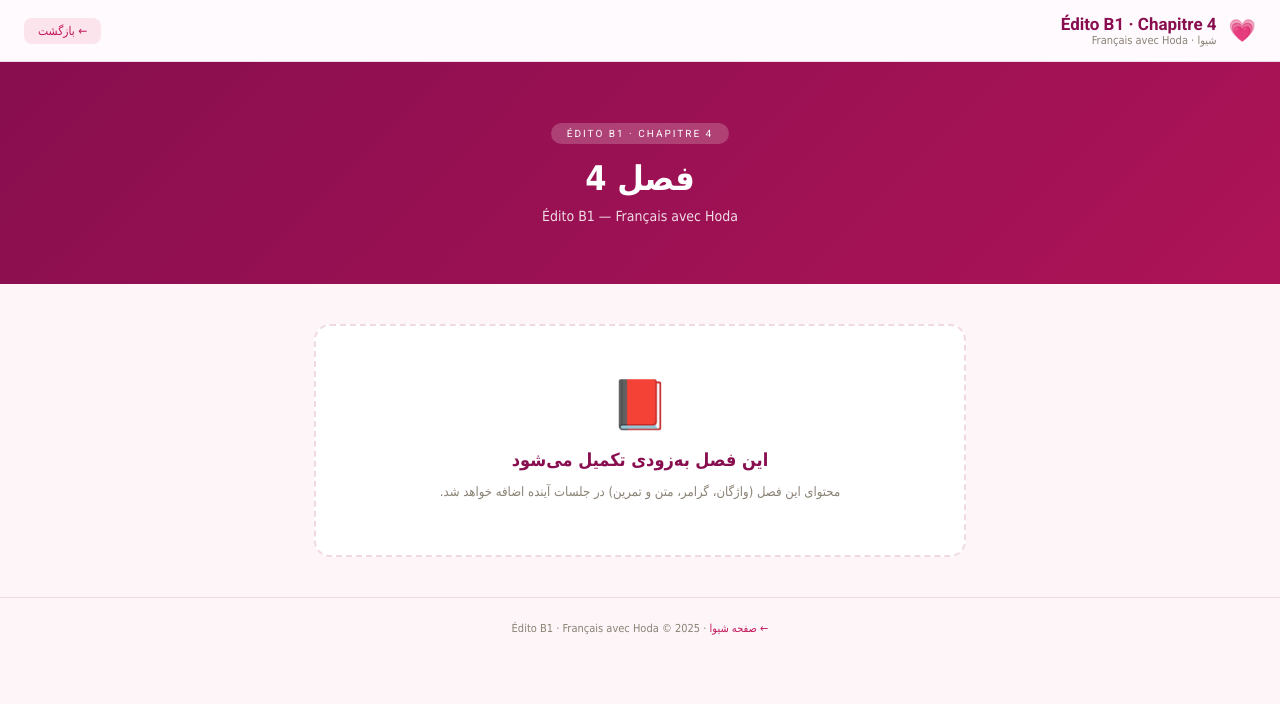
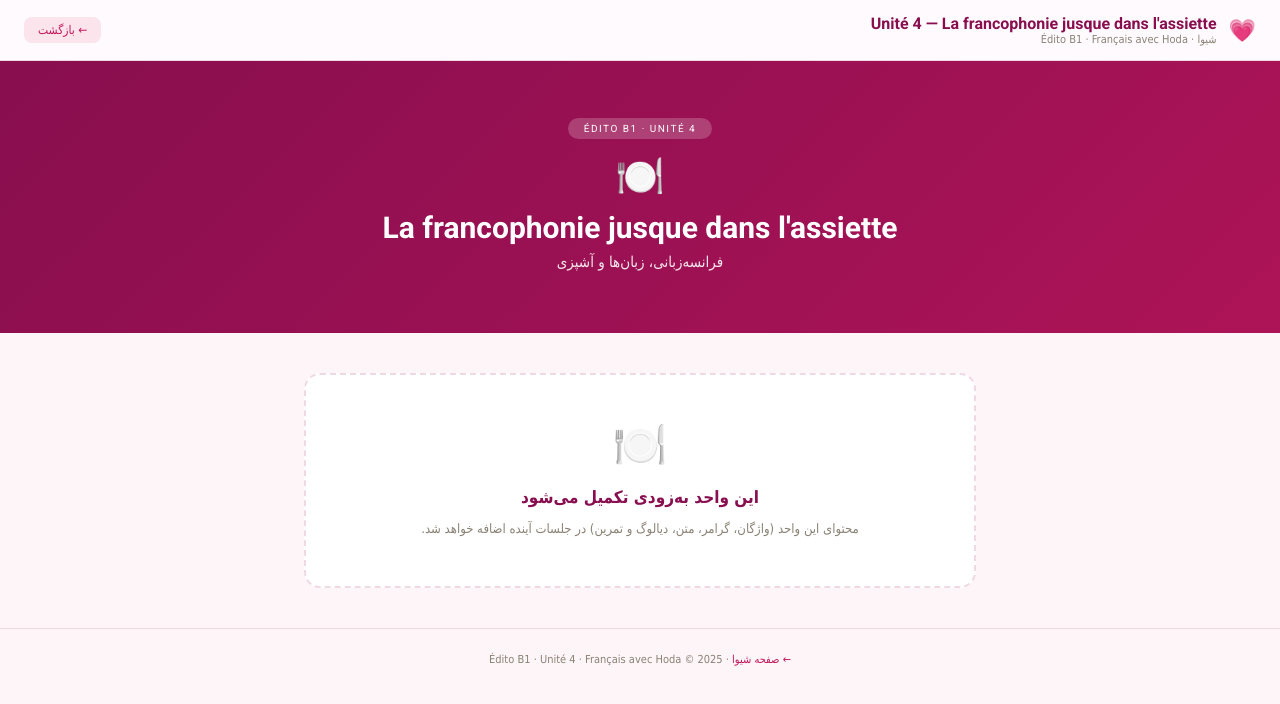
Before and after one commit to HodaFrench/MyStudents-Private, a plain HTML site: page students/Shiva/Edito-B1/Chapitre-4/index.html in a window 1280 px wide. Drawn offline with Linux system fonts and the light colour scheme; a web font is replaced by a local one.

Commit message:
Update B1 Unité 4: La francophonie jusque dans l'assiette

```diff
--- a/students/Shiva/Edito-B1/Chapitre-4/index.html
+++ b/students/Shiva/Edito-B1/Chapitre-4/index.html
@@ -2,7 +2,7 @@
 <html lang="fa" dir="rtl">
 <head>
 <meta charset="UTF-8"><meta name="viewport" content="width=device-width,initial-scale=1.0">
-<title>Édito B1 · Chapitre 4 — Shiva</title>
+<title>Édito B1 · Unité 4 — La francophonie jusque dans l'assiette · Shiva</title>
 <link href="https://fonts.googleapis.com/css2?family=Estedad:wght@300;400;500;600;700&family=Roboto:wght@400;500;700&display=swap" rel="stylesheet">
 <style>
 *{margin:0;padding:0;box-sizing:border-box;}
@@ -11,17 +11,18 @@ html{scroll-behavior:smooth;}
 body{font-family:'Estedad','Tahoma',sans-serif;background:var(--paper);color:var(--ink);min-height:100vh;}
 .topbar{background:#fffafe;border-bottom:1px solid var(--line);padding:14px 24px;display:flex;align-items:center;gap:12px;position:sticky;top:0;z-index:100;}
 .topbar .logo{font-size:22px;}
-.topbar h1{font-size:17px;color:var(--pink-deep);font-family:'Roboto',sans-serif;}
+.topbar h1{font-size:16px;color:var(--pink-deep);font-family:'Roboto',sans-serif;}
 .topbar .fa{font-size:11px;color:var(--gray);}
-.back{margin-right:auto;color:var(--pink);text-decoration:none;font-size:12px;background:var(--pink-pale);padding:6px 14px;border-radius:8px;}
-.hero{background:linear-gradient(135deg,var(--pink-deep),#ad1457);color:white;padding:60px 24px;text-align:center;}
-.hero .badge{font-family:'Roboto',monospace;font-size:10px;letter-spacing:.2em;background:rgba(255,255,255,.2);padding:5px 16px;border-radius:14px;display:inline-block;margin-bottom:14px;}
-.hero h2{font-size:34px;font-weight:700;margin-bottom:10px;}
-.hero p{font-size:14px;opacity:.85;}
-.wrap{max-width:700px;margin:0 auto;padding:40px 24px;}
-.empty-box{background:white;border:2px dashed var(--line);border-radius:16px;padding:50px 30px;text-align:center;}
-.empty-icon{font-size:48px;margin-bottom:16px;}
-.empty-title{font-size:18px;font-weight:700;color:var(--pink-deep);margin-bottom:10px;}
+.back{margin-right:auto;color:var(--pink);text-decoration:none;font-size:12px;background:var(--pink-pale);padding:6px 14px;border-radius:8px;white-space:nowrap;}
+.hero{background:linear-gradient(135deg,var(--pink-deep),#ad1457);color:white;padding:56px 24px;text-align:center;}
+.hero .badge{font-family:'Roboto',monospace;font-size:10px;letter-spacing:.15em;background:rgba(255,255,255,.2);padding:5px 16px;border-radius:14px;display:inline-block;margin-bottom:14px;}
+.hero .icon{font-size:40px;margin-bottom:10px;}
+.hero h2{font-size:30px;font-weight:700;margin-bottom:8px;font-family:'Roboto',sans-serif;direction:ltr;}
+.hero .fa{font-size:15px;opacity:.9;margin-bottom:6px;}
+.wrap{max-width:720px;margin:0 auto;padding:40px 24px;}
+.empty-box{background:white;border:2px dashed var(--line);border-radius:16px;padding:44px 30px;text-align:center;}
+.empty-icon{font-size:44px;margin-bottom:16px;}
+.empty-title{font-size:17px;font-weight:700;color:var(--pink-deep);margin-bottom:10px;}
 .empty-text{font-size:13px;color:var(--gray);line-height:1.9;}
 .footer{text-align:center;padding:24px;color:var(--gray);font-size:11px;border-top:1px solid var(--line);}
 .footer a{color:var(--pink);text-decoration:none;}
@@ -30,21 +31,22 @@ body{font-family:'Estedad','Tahoma',sans-serif;background:var(--paper);color:var
 <body>
 <div class="topbar">
   <div class="logo">💗</div>
-  <div><h1>Édito B1 · Chapitre 4</h1><div class="fa">شیوا · Français avec Hoda</div></div>
+  <div><h1>Unité 4 — La francophonie jusque dans l'assiette</h1><div class="fa">شیوا · Édito B1 · Français avec Hoda</div></div>
   <a class="back" href="../../index.html">← بازگشت</a>
 </div>
 <div class="hero">
-  <div class="badge">ÉDITO B1 · CHAPITRE 4</div>
-  <h2>فصل 4</h2>
-  <p>Édito B1 — Français avec Hoda</p>
+  <div class="badge">ÉDITO B1 · UNITÉ 4</div>
+  <div class="icon">🍽️</div>
+  <h2>La francophonie jusque dans l'assiette</h2>
+  <div class="fa">فرانسه‌زبانی، زبان‌ها و آشپزی</div>
 </div>
 <div class="wrap">
   <div class="empty-box">
-    <div class="empty-icon">📕</div>
-    <div class="empty-title">این فصل به‌زودی تکمیل می‌شود</div>
-    <div class="empty-text">محتوای این فصل (واژگان، گرامر، متن و تمرین) در جلسات آینده اضافه خواهد شد.</div>
+    <div class="empty-icon">🍽️</div>
+    <div class="empty-title">این واحد به‌زودی تکمیل می‌شود</div>
+    <div class="empty-text">محتوای این واحد (واژگان، گرامر، متن، دیالوگ و تمرین) در جلسات آینده اضافه خواهد شد.</div>
   </div>
 </div>
-<div class="footer"><a href="../../index.html">← صفحه شیوا</a> · Édito B1 · Français avec Hoda © 2025</div>
+<div class="footer"><a href="../../index.html">← صفحه شیوا</a> · Édito B1 · Unité 4 · Français avec Hoda © 2025</div>
 </body>
 </html>
```
